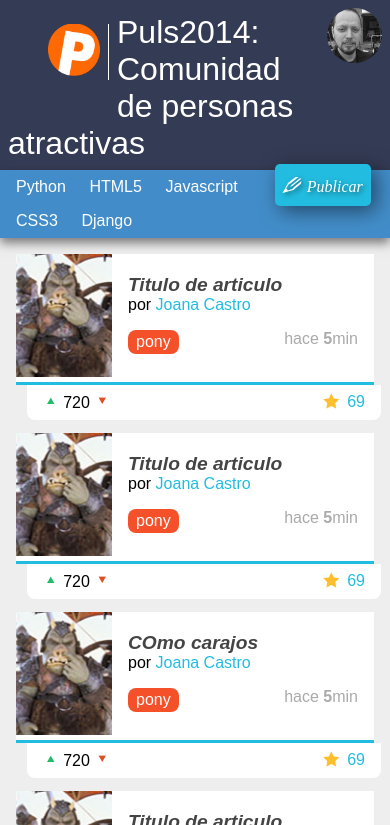
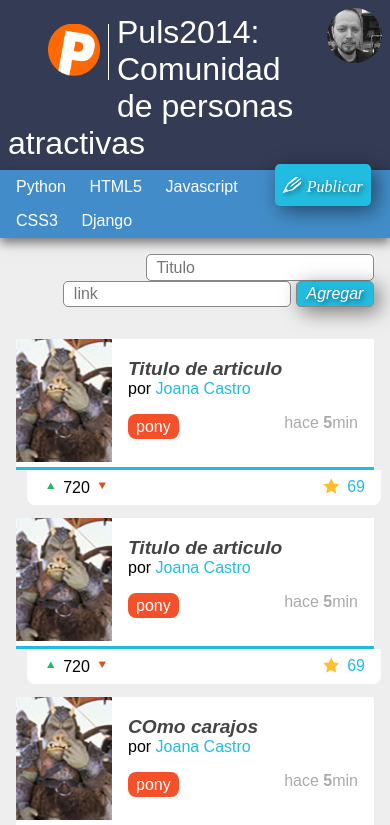
Before and after one commit to alcas76/Puls2014-America, a plain HTML site: page index.html in a window 390 px wide. Both pictures are taken after a click on the link "Publicar". Shown: the top 825 px of the page. Drawn offline with nearby package versions, Linux system fonts and the light colour scheme.

Commit message:
agrego formulario JS

```diff
--- a/estilosplus.css
+++ b/estilosplus.css
@@ -323,3 +323,24 @@ aside video{
 	width: 100%;
 }
 }
+
+
+.formulario{
+	padding: 1em;
+	text-align: right;
+	display: none;
+}
+.formulario input{
+	border: 1px solid #888;
+	border-radius: 5px;
+	padding: 0.2em 0.6em;
+}
+.formulario input[type="submit"]{
+	background: #22BCE0;
+	box-shadow: rgba(0,0,0,0.5) 5px 5px 20px;
+	text-decoration: none;
+	font-style: italic;
+	text-shadow:rgba(0,0,0,0.5) 2px 2px 5px;
+	color: white;
+}
+}
--- /dev/null
+++ b/formulario.js
@@ -0,0 +1,28 @@
+var $form = $("#formulario"),
+    $titulo = $("#titulo"),
+    $url = $("#link"),
+    $button = $("#mostrar-form"),
+    $list = $("#contenido"),
+    $post = $(".item").first();
+
+  function mostrarFormulario(){
+  	$form.slideToggle();
+  	return false;
+  }
+
+  function agregarPost(){
+  	var url = $url.val(),
+  	    titulo = $titulo.val(),
+  	    $clone = $post.clone();
+
+  	$clone.find(".titulo_item a")
+  	     .text(titulo)
+  	     .attr("href", url);
+  	$clone.hide();
+  	$list.prepend($clone);
+  	$clone.fadeIn();
+  	return false;
+  }
+  //eventos
+  $button.click( mostrarFormulario );
+  $form.on("submit", agregarPost );
--- a/index.html
+++ b/index.html
@@ -28,9 +28,15 @@
 			<li><a href="#">CSS3</a></li>
 			<li><a href="#">Django</a></li>
 			<li id="publicar_nav">
-				<a href="#" class= "icon-lapiz">Publicar</a></li>
+				<a href="#" class= "icon-lapiz" id="mostrar-form">Publicar</a></li>
 		</ul>
 	</nav>
+    <form action="" id="formulario" class="formulario">
+
+        <input type="text" id="titulo" placeholder="Titulo" required>
+        <input type="url" id="url" placeholder="link" required>
+        <input type="submit" value="Agregar">
+    </form>
     <aside>
     <video width="320" height="240" controls autoplay>
         <source src="movie.mp4" type="video/mp4">
@@ -163,5 +169,7 @@
 			mejorandola.com
 		</p>
 	</footer>
+    <script src="http://code.jquery.com/jquery-1.10.1.min.js"></script>
+    <script src="formulario.js"></script>
 </body>
 </html>
```
